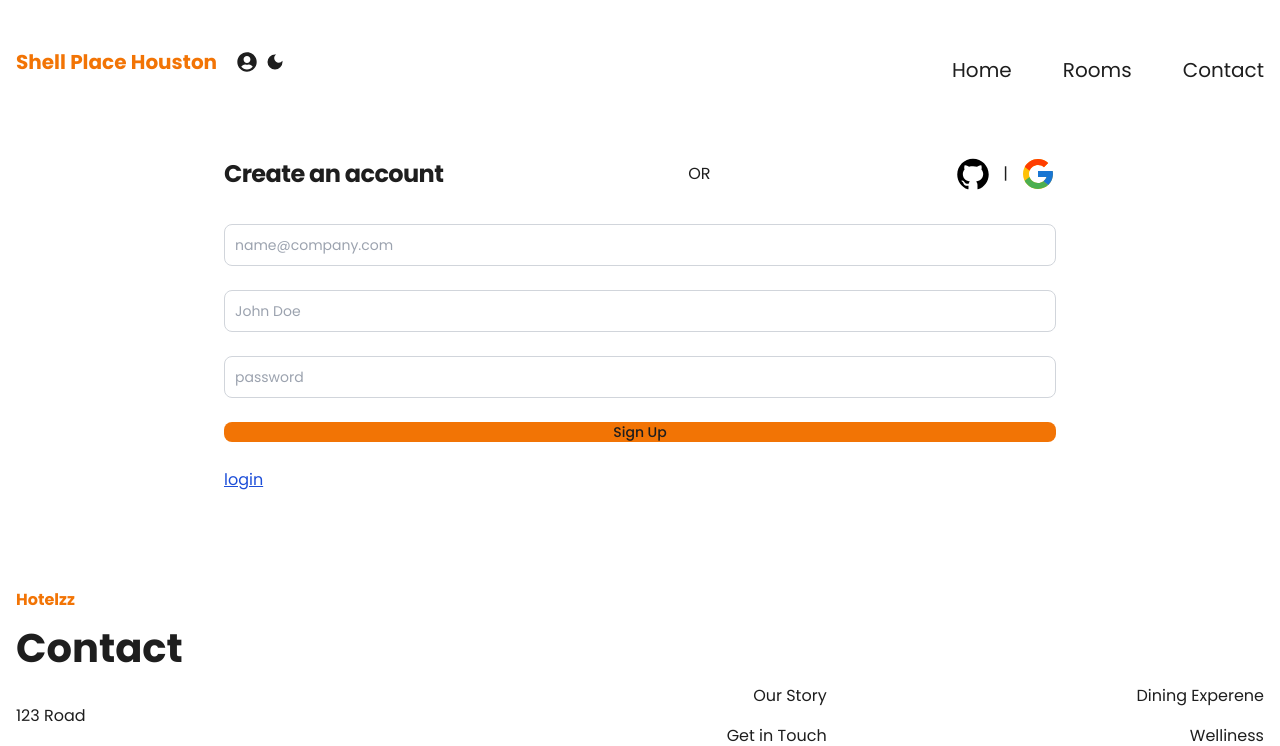
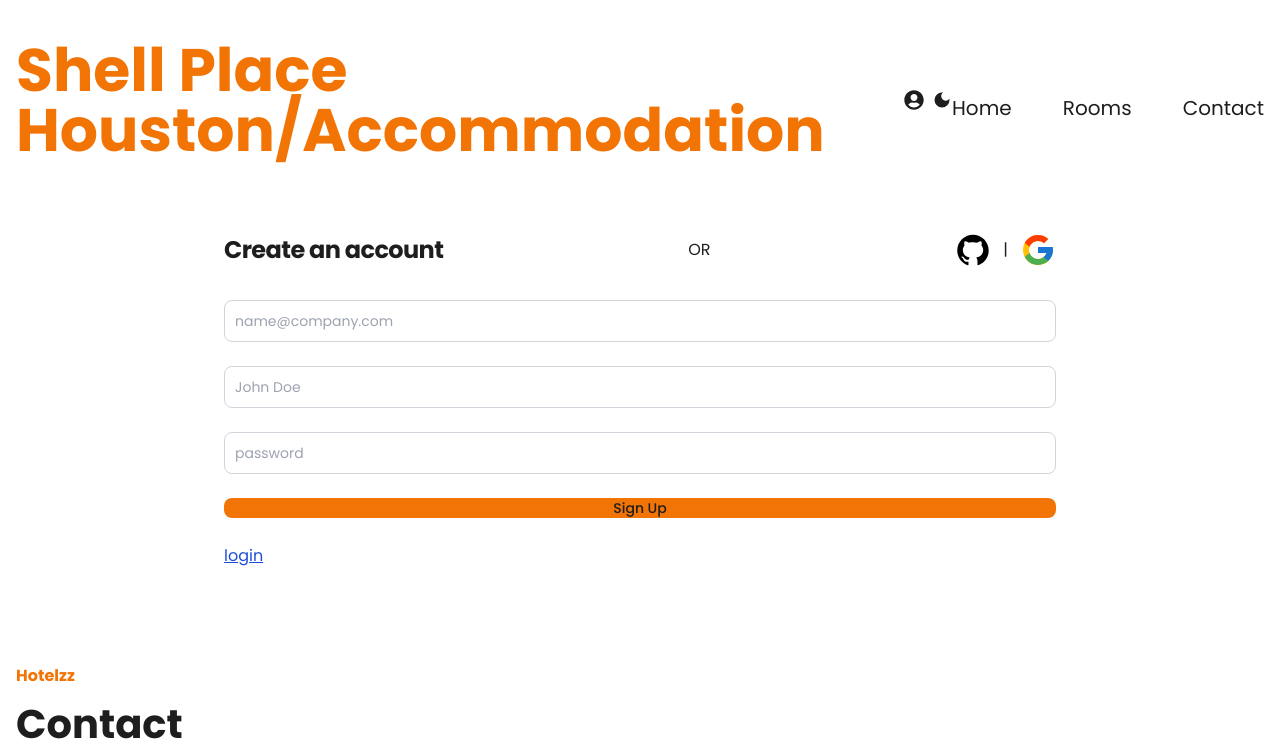
Before and after one commit to Newthings0/hotel-management, a Next.js app: page /auth in a window 1280 px wide. Shown: the top 746 px of the page. Built offline with nearby package versions, Linux system fonts and the light colour scheme; no server answers.

Commit message:
Resized Heading

```diff
--- a/src/components/Header/Header.tsx
+++ b/src/components/Header/Header.tsx
@@ -17,8 +17,8 @@ const Header = () => {
   return (
     <header className="py-10 px-4 container mx-auto text-xl flex flex-wrap md:flex-nowrap items-center justify-between">
       <div className="flex items-center w-full md:2/3">
-        <Link href="/" className="font-black text-tertiary-dark">
-          Shell Place Houston
+        <Link href="/" className="font-heading text-tertiary-dark">
+          Shell Place Houston/Accommodation
         </Link>
         <ul className="flex items-center ml-5">
           <li className="flex items-center">
```
